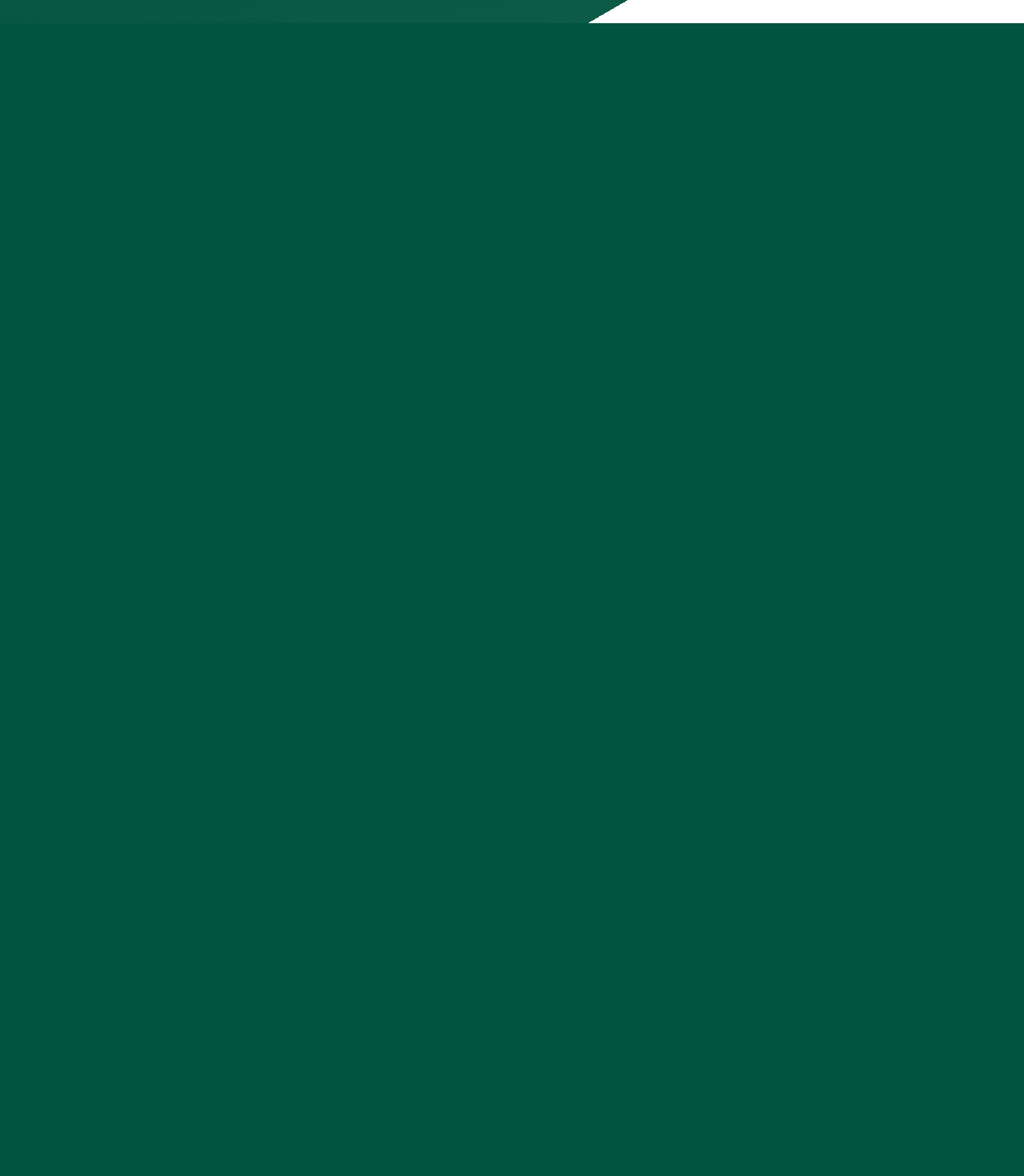
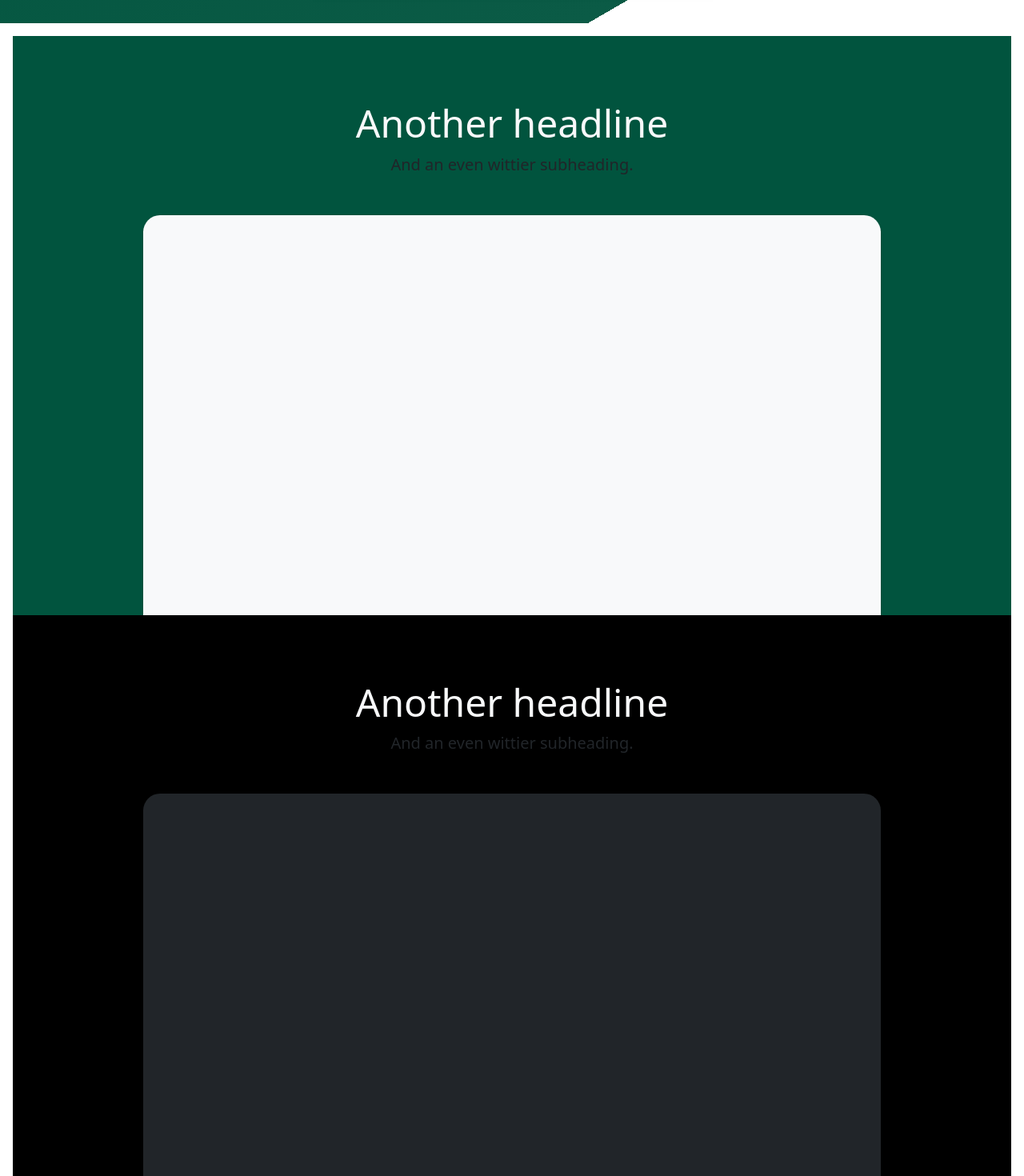
Before and after one commit to HariKalyan99/lark, a React (Vite) app in the folder FRONTEND/: page / in a window 1280 px wide. Shown: the part 1236-2706 px from the top of the page at 80% size. Before the commit the page ends 1265 px from the top, so only its background shows below. Built offline with nearby package versions, Linux system fonts and the light colour scheme.

Commit message:
landing page

```diff
--- a/FRONTEND/src/App.jsx
+++ b/FRONTEND/src/App.jsx
@@ -1,3 +1,4 @@
+import Assylum from "./components/Assylum"
 import Hero from "./components/Hero"
 import JumboTron from "./components/JumboTron"
 import Navigation from "./components/Navigation"
@@ -8,6 +9,7 @@ function App() {
       <Navigation />
       <Hero />
       <JumboTron />
+      <Assylum />
     </div>
   )
 }
--- /dev/null
+++ b/FRONTEND/src/components/Assylum.jsx
@@ -0,0 +1,102 @@
+import React from "react";
+
+const Assylum = () => {
+  return (
+    <main>
+      <div className="w-100 my-md-3 ps-md-3">
+        <div className="me-md-3 pt-3 px-3 pt-md-5 px-md-5 text-center overflow-hidden" style={{backgroundColor: "var(--primary-green-color)"}}>
+          <div className="my-3 py-3">
+            <h2 className="display-5 text-light">Another headline</h2>
+            <p className="lead text-dark">And an even wittier subheading.</p>
+          </div>
+          <div
+            className="bg-body-tertiary shadow-sm mx-auto"
+            style={{
+              width: "80%",
+              height: "500px",
+              borderRadius: "21px 21px 0 0",
+            }}
+          ></div>
+        </div>
+        <div className="me-md-3 pt-3 px-3 pt-md-5 px-md-5 text-center overflow-hidden" style={{backgroundColor: "var(--primary-black-color)"}}>
+          <div className="my-3 p-3">
+            <h2 className="display-5 text-light">Another headline</h2>
+            <p className="lead">And an even wittier subheading.</p>
+          </div>
+          <div
+            className="bg-dark shadow-sm mx-auto"
+            style={{
+              width: "80%",
+              height: "500px",
+              borderRadius: "21px 21px 0 0",
+            }}
+          ></div>
+        </div>
+      </div>
+
+      <div className="w-100 my-md-3 ps-md-3">
+        <div className="bg-body-tertiary me-md-3 pt-3 px-3 pt-md-5 px-md-5 text-center overflow-hidden">
+          <div className="my-3 p-3">
+            <h2 className="display-5">Another headline</h2>
+            <p className="lead">And an even wittier subheading.</p>
+          </div>
+          <div
+            className="bg-body shadow-sm mx-auto"
+            style={{
+              width: "80%",
+              height: "500px",
+              borderRadius: "21px 21px 0 0",
+            }}
+          ></div>
+        </div>
+        <div className="bg-body-tertiary me-md-3 pt-3 px-3 pt-md-5 px-md-5 text-center overflow-hidden">
+          <div className="my-3 py-3">
+            <h2 className="display-5">Another headline</h2>
+            <p className="lead">And an even wittier subheading.</p>
+          </div>
+          <div
+            className="bg-body shadow-sm mx-auto"
+            style={{
+              width: "80%",
+              height: "500px",
+              borderRadius: "21px 21px 0 0",
+            }}
+          ></div>
+        </div>
+      </div>
+
+      <div className="w-100 my-md-3 ps-md-3">
+        <div className="bg-body-tertiary me-md-3 pt-3 px-3 pt-md-5 px-md-5 text-center overflow-hidden">
+          <div className="my-3 p-3">
+            <h2 className="display-5">Another headline</h2>
+            <p className="lead">And an even wittier subheading.</p>
+          </div>
+          <div
+            className="bg-body shadow-sm mx-auto"
+            style={{
+              width: "80%",
+              height: "500px",
+              borderRadius: "21px 21px 0 0",
+            }}
+          ></div>
+        </div>
+        <div className="bg-body-tertiary me-md-3 pt-3 px-3 pt-md-5 px-md-5 text-center overflow-hidden">
+          <div className="my-3 py-3">
+            <h2 className="display-5">Another headline</h2>
+            <p className="lead">And an even wittier subheading.</p>
+          </div>
+          <div
+            className="bg-body shadow-sm mx-auto"
+            style={{
+              width: "80%",
+              height: "500px",
+              borderRadius: "21px 21px 0 0",
+            }}
+          ></div>
+        </div>
+      </div>
+    </main>
+  );
+};
+
+export default Assylum;
--- a/FRONTEND/src/components/JumboTron.jsx
+++ b/FRONTEND/src/components/JumboTron.jsx
@@ -1,9 +1,10 @@
 import React from 'react'
 import logo from '../../public/lark_logo.png'
+import Assylum from './Assylum'
 const JumboTron = () => {
   return (
     <section
-      className="py-5 text-center container-fluid"
+      className="py-5 text-center container-fluid bg_main"
       style={{
         background: "rgb(255,255,255)",
         background:
--- a/FRONTEND/src/index.css
+++ b/FRONTEND/src/index.css
@@ -6,6 +6,7 @@
 
 :root {
   --primary-green-color: #01543e;
+  --primary-black-color: #000000;
   --primary-white-color: #ffffff;
 }
 
@@ -19,7 +20,7 @@ html {
 }
 
 .logo_lark img:hover {
-  box-shadow: 1px 1px 19px 10px rgb(255, 255, 255);
+  box-shadow: 1px 1px 19px 20px rgb(255, 255, 255);
   cursor: pointer;
 }
 
@@ -36,4 +37,9 @@ html {
     height: 100%;
     width: 100%;
   }
+
+  .bg_main {
+    background: rgb(1,84,62) !important;
+  background: linear-gradient(38deg, rgba(255,255,255,1) 45%, rgba(1,84,62,1) 45%) !important;
+  }
 }
```
